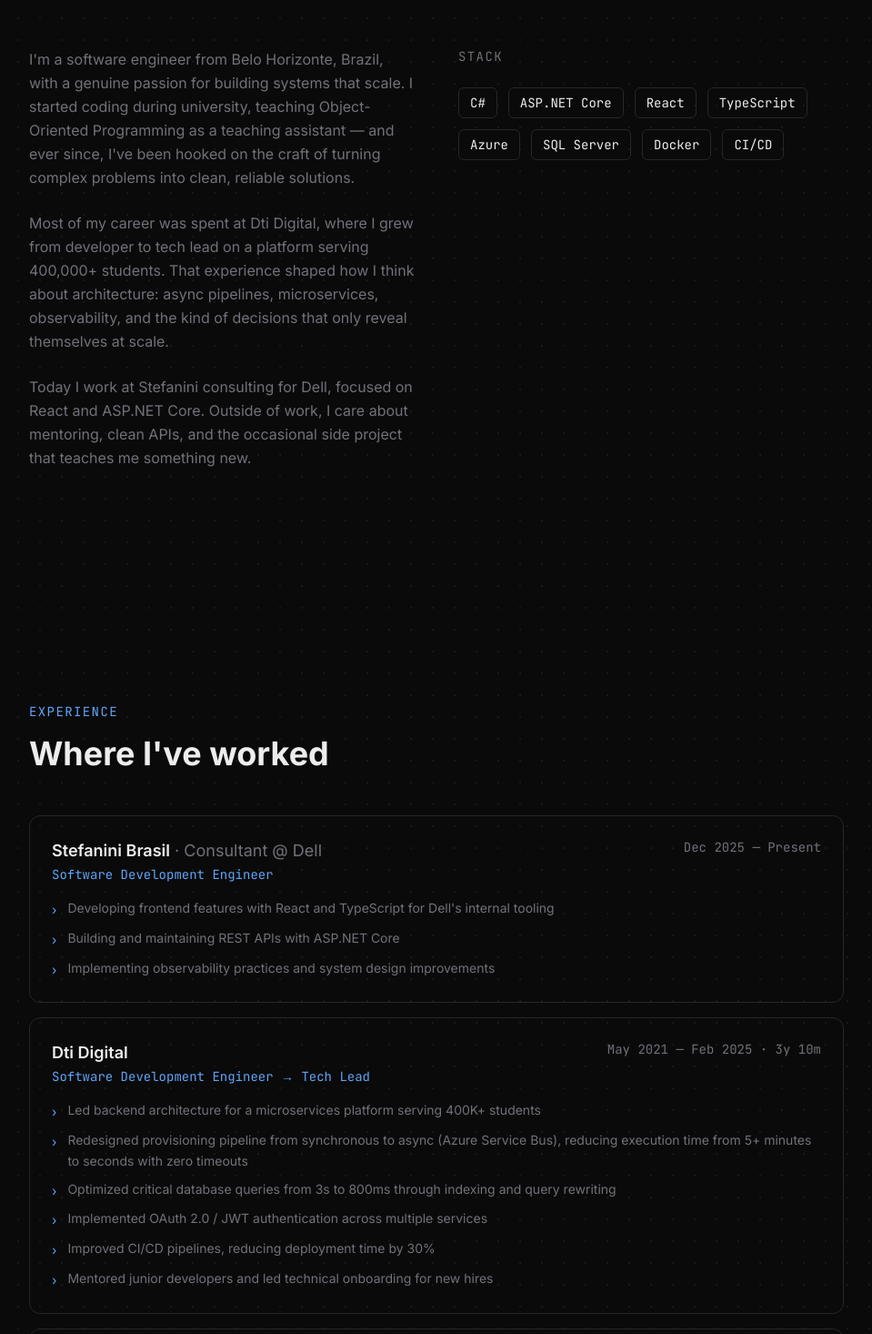
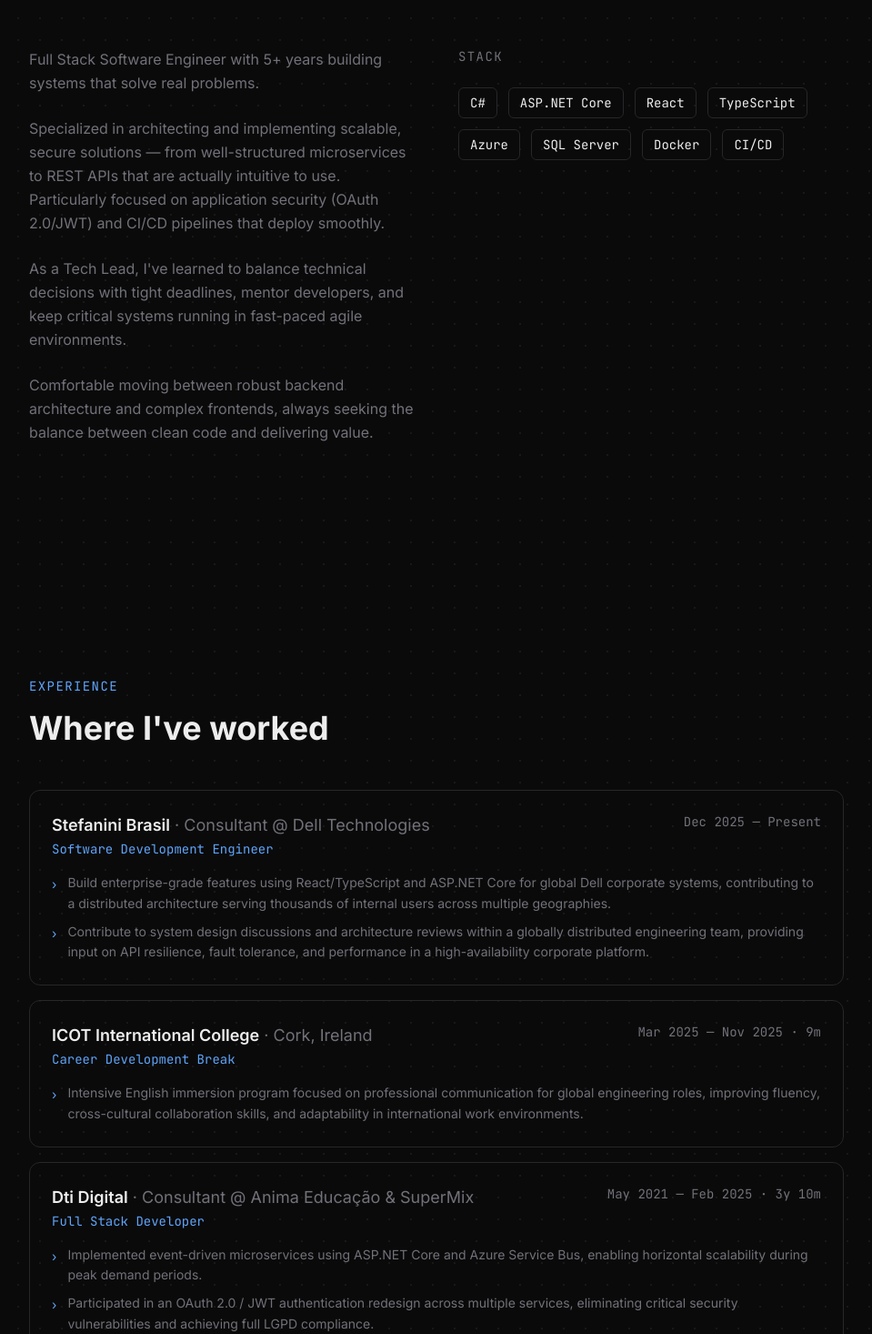
Before and after one commit to Henrique0896/portfolio, a Next.js app: page / in a window 1280 px wide. Shown: the part 1024-2490 px from the top of the page at 91% size, without its empty margins (160-1119 px from the left). Built offline with nearby package versions, Linux system fonts and the light colour scheme.

Commit message:
Update personal information and enhance content across portfolio components

```diff
--- a/src/app/_components/About.tsx
+++ b/src/app/_components/About.tsx
@@ -30,24 +30,24 @@
       <div className="grid md:grid-cols-2 gap-12 mb-16">
         <FadeIn delay={100} className="flex flex-col gap-6 text-[var(--color-muted)] leading-relaxed">
           <p>
-            I&apos;m a software engineer from Belo Horizonte, Brazil, with a
-            genuine passion for building systems that scale. I started coding
-            during university, teaching Object-Oriented Programming as a
-            teaching assistant — and ever since, I&apos;ve been hooked on the
-            craft of turning complex problems into clean, reliable solutions.
+            Full Stack Software Engineer with 5+ years building systems that
+            solve real problems.
           </p>
           <p>
-            Most of my career was spent at Dti Digital, where I grew from
-            developer to tech lead on a platform serving 400,000+ students.
-            That experience shaped how I think about architecture: async
-            pipelines, microservices, observability, and the kind of decisions
-            that only reveal themselves at scale.
+            Specialized in architecting and implementing scalable, secure
+            solutions — from well-structured microservices to REST APIs that are
+            actually intuitive to use. Particularly focused on application
+            security (OAuth 2.0/JWT) and CI/CD pipelines that deploy smoothly.
           </p>
           <p>
-            Today I work at Stefanini consulting for Dell, focused on
-            React and ASP.NET Core. Outside of work, I care about mentoring,
-            clean APIs, and the occasional side project that teaches me
-            something new.
+            As a Tech Lead, I&apos;ve learned to balance technical decisions
+            with tight deadlines, mentor developers, and keep critical systems
+            running in fast-paced agile environments.
+          </p>
+          <p>
+            Comfortable moving between robust backend architecture and complex
+            frontends, always seeking the balance between clean code and
+            delivering value.
           </p>
         </FadeIn>
 
--- a/src/app/_components/Contact.tsx
+++ b/src/app/_components/Contact.tsx
@@ -75,9 +75,7 @@
         ))}
       </div>
 
-      <p className="font-mono text-xs text-[var(--color-muted)] mt-16">
-        Belo Horizonte, Brazil · Available for remote work
-      </p>
+
     </section>
   );
 }
--- a/src/app/_components/Experience.tsx
+++ b/src/app/_components/Experience.tsx
@@ -3,57 +3,65 @@
 const experiences = [
   {
     company: "Stefanini Brasil",
-    context: "Consultant @ Dell",
+    context: "Consultant @ Dell Technologies",
     role: "Software Development Engineer",
     period: "Dec 2025 — Present",
     bullets: [
-      "Developing frontend features with React and TypeScript for Dell's internal tooling",
-      "Building and maintaining REST APIs with ASP.NET Core",
-      "Implementing observability practices and system design improvements",
+      "Build enterprise-grade features using React/TypeScript and ASP.NET Core for global Dell corporate systems, contributing to a distributed architecture serving thousands of internal users across multiple geographies.",
+      "Contribute to system design discussions and architecture reviews within a globally distributed engineering team, providing input on API resilience, fault tolerance, and performance in a high-availability corporate platform.",
+    ],
+  },
+  {
+    company: "ICOT International College",
+    context: "Cork, Ireland",
+    role: "Career Development Break",
+    period: "Mar 2025 — Nov 2025 · 9m",
+    bullets: [
+      "Intensive English immersion program focused on professional communication for global engineering roles, improving fluency, cross-cultural collaboration skills, and adaptability in international work environments.",
     ],
   },
   {
     company: "Dti Digital",
-    context: null,
-    role: "Software Development Engineer → Tech Lead",
+    context: "Consultant @ Anima Educação & SuperMix",
+    role: "Full Stack Developer",
     period: "May 2021 — Feb 2025 · 3y 10m",
     bullets: [
-      "Led backend architecture for a microservices platform serving 400K+ students",
-      "Redesigned provisioning pipeline from synchronous to async (Azure Service Bus), reducing execution time from 5+ minutes to seconds with zero timeouts",
-      "Optimized critical database queries from 3s to 800ms through indexing and query rewriting",
-      "Implemented OAuth 2.0 / JWT authentication across multiple services",
-      "Improved CI/CD pipelines, reducing deployment time by 30%",
-      "Mentored junior developers and led technical onboarding for new hires",
+      "Implemented event-driven microservices using ASP.NET Core and Azure Service Bus, enabling horizontal scalability during peak demand periods.",
+      "Participated in an OAuth 2.0 / JWT authentication redesign across multiple services, eliminating critical security vulnerabilities and achieving full LGPD compliance.",
+      "Contributed to building end-to-end CI/CD pipelines on Azure DevOps with automated unit, integration, and E2E testing gates, reducing release cycle time and post-deployment defect rate.",
+      "Stepped up as Tech Lead, owning code review processes and setting architectural standards that improved codebase consistency and reduced technical debt.",
+      "Mentored junior developers on clean architecture, SOLID principles, and testing best practices, significantly reducing average onboarding time.",
+      "Optimized high-traffic SQL Server and Oracle queries by fixing missing indexes and introducing in-memory caching, significantly reducing average API response latency.",
+      "Redesigned a synchronous provisioning flow into an async pipeline using Azure Service Bus, significantly improving response time and eliminating timeout errors.",
     ],
   },
   {
     company: "Minas Vale Tecnologia",
     context: null,
-    role: "Software Developer",
+    role: "Full Stack Developer",
     period: "Dec 2020 — May 2021 · 6m",
     bullets: [
-      "Built mobile features with React Native for field operations",
-      "Developed backend services with Django and Python",
+      "Developed mobile features in React Native and REST APIs using Django/Python, delivering user stories across multiple sprints.",
+      "Participated in the full requirements lifecycle: refinement, user story creation, prototyping, and client demos to align deliverables with business expectations.",
     ],
   },
   {
-    company: "Centro Especializado em Reabilitação",
+    company: "Centro Especializado em Reabilitação — CER II",
     context: null,
-    role: "Software Developer",
+    role: "System Analyst",
     period: "Jun 2020 — Nov 2020 · 6m",
     bullets: [
-      "Developed and maintained hospital management systems",
-      "Improved internal workflows through process automation",
+      "Maintained and improved internal hospital management systems, ensuring high availability for critical clinical workflows.",
     ],
   },
   {
-    company: "UNIMONTES",
+    company: "UFVJM",
     context: "Teaching Assistant",
     role: "Object-Oriented Programming · Java",
     period: "Feb 2019 — Jun 2020 · 1y 5m",
     bullets: [
-      "Assisted professor in OOP lectures and lab sessions",
-      "Supported students through code reviews and office hours",
+      "Supported 30+ undergraduate students in applying OOP principles and data structures in Java, covering interfaces, abstract classes, polymorphism, and algorithm implementation.",
+      "Reinforced foundational concepts — including file I/O, collections, and method design — that directly underpin scalable software engineering practices used in production systems today.",
     ],
   },
   {
@@ -62,8 +70,8 @@
     role: "Quality Director",
     period: "Jan 2018 — Jan 2019 · 1y",
     bullets: [
-      "Led quality assurance processes for software projects delivered by the junior company",
-      "Established code review and testing standards across teams",
+      "Led quality assurance processes for client-facing projects including websites, marketing campaigns, and custom software solutions.",
+      "Gained early exposure to the full software delivery lifecycle — from requirements gathering and prototyping to testing and client sign-off — in a student-run consultancy environment.",
     ],
   },
 ];
--- a/src/app/_components/Footer.tsx
+++ b/src/app/_components/Footer.tsx
@@ -3,10 +3,10 @@
     <footer className="border-t border-[var(--color-border)] px-6 md:px-16 py-6 max-w-5xl mx-auto w-full">
       <div className="flex flex-col sm:flex-row items-center justify-between gap-2">
         <p className="font-mono text-xs text-[var(--color-muted)]">
-          Henrique Lima Barroso
+          Henrique de Lima Barroso
         </p>
         <p className="font-mono text-xs text-[var(--color-muted)]">
-          Belo Horizonte, Brazil · {new Date().getFullYear()}
+          Ireland · {new Date().getFullYear()}
         </p>
       </div>
     </footer>
--- a/src/app/_components/Hero.tsx
+++ b/src/app/_components/Hero.tsx
@@ -19,8 +19,7 @@
         <span className="text-[var(--color-foreground)]">.NET</span>,{" "}
         <span className="text-[var(--color-foreground)]">React</span>, and{" "}
         <span className="text-[var(--color-foreground)]">Azure</span>. 5+ years
-        delivering high-impact solutions — from microservices to async
-        event-driven pipelines.
+        delivering high-impact solutions.
       </p>
 
       <div className="flex flex-wrap gap-4">
--- a/src/app/_components/Projects.tsx
+++ b/src/app/_components/Projects.tsx
@@ -1,15 +1,6 @@
 import FadeIn from "./FadeIn";
 
 const projects = [
-  {
-    title: "Async Multi-Branch Provisioning Pipeline",
-    description:
-      "Re-engineered a synchronous provisioning workflow into a fully async, event-driven pipeline using Azure Service Bus. The original system blocked threads waiting for long-running branch setup operations, causing frequent timeouts and poor user experience at scale.",
-    outcome:
-      "Reduced execution time from 5+ minutes to seconds. Zero timeouts after rollout.",
-    stack: ["ASP.NET Core", "Azure Service Bus", "C#", "Event-Driven"],
-    type: "Backend · Dti Digital",
-  },
   {
     title: "Social Impact Mobile App",
     description:
--- a/src/app/_components/Skills.tsx
+++ b/src/app/_components/Skills.tsx
@@ -2,24 +2,28 @@
 
 const categories = [
   {
-    label: "Backend",
-    skills: ["C#", ".NET", "ASP.NET Core", "Entity Framework", "REST APIs", "Microservices", "OAuth 2.0 / JWT"],
+    label: "Languages",
+    skills: ["C#", "TypeScript", "JavaScript", "Python", "SQL"],
   },
   {
-    label: "Frontend",
-    skills: ["React", "TypeScript", "Next.js", "Tailwind CSS", "HTML / CSS"],
+    label: "Frameworks",
+    skills: ["ASP.NET Core", "React", "React Native", "Vue.js", "Next.js", "Django", "Flask", "Entity Framework"],
   },
   {
     label: "Cloud & DevOps",
-    skills: ["Azure", "Azure Service Bus", "Docker", "CI/CD", "GitHub Actions"],
+    skills: ["Azure Service Bus", "Azure DevOps", "Application Insights", "Docker", "CI/CD"],
   },
   {
-    label: "Data",
-    skills: ["SQL Server", "MongoDB", "Query Optimization"],
+    label: "Databases",
+    skills: ["SQL Server", "Oracle", "MongoDB", "PostgreSQL"],
+  },
+  {
+    label: "Security",
+    skills: ["OAuth 2.0 / JWT", "OIDC", "LGPD"],
   },
   {
     label: "Practices",
-    skills: ["Tech Lead", "System Design", "Event-Driven Architecture", "Observability", "Mentoring", "Code Review"],
+    skills: ["Microservices", "Clean Architecture", "SOLID", "DDD", "TDD", "Event-Driven", "Tech Lead", "Mentoring"],
   },
 ];
 
--- a/src/app/layout.tsx
+++ b/src/app/layout.tsx
@@ -27,7 +27,7 @@
     "Azure",
     "microservices",
   ],
-  authors: [{ name: "Henrique Lima Barroso" }],
+  authors: [{ name: "Henrique de Lima Barroso" }],
   openGraph: {
     title: "Henrique Lima — Software Engineer",
     description:
```
Also changed, not shown: 1 other file (tests, documents, lock files or other folders).
